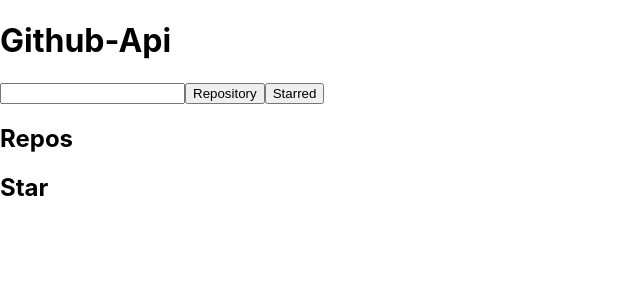
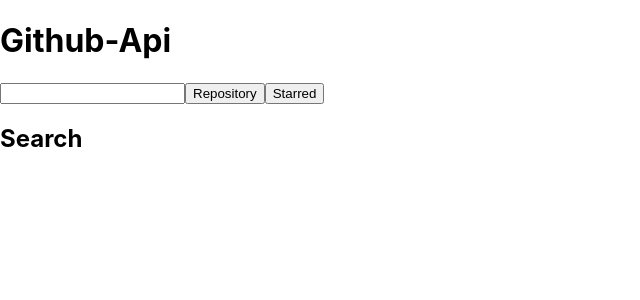
Before and after one commit to TecFelipeDsMartins/github-api, a React (Create React App) app: page / in a window 1280 px wide. Shown: the top 300 px of the page, without its empty margins (0-640 px from the left). Built offline with nearby package versions, Linux system fonts and the light colour scheme.

Commit message:
added page folder and Router

```diff
--- a/package.json
+++ b/package.json
@@ -8,6 +8,7 @@
     "@testing-library/user-event": "^12.8.3",
     "react": "^17.0.2",
     "react-dom": "^17.0.2",
+    "react-router-dom": "^5.3.0",
     "react-scripts": "4.0.3",
     "web-vitals": "^1.1.2"
   },
--- a/src/App.js
+++ b/src/App.js
@@ -1,4 +1,4 @@
-import Home from './components/Home'
+import Home from './page/Home'
 
 function App() {
   return (
--- a/src/components/Home.js
+++ /dev/null
@@ -1,36 +0,0 @@
-import { useState } from 'react'
-import Navbar from './Navbar'
-import Repos from './Repos'
-import Star from './Star'
-
-
-const Home = () => {
-  const [ search, setSearch ] = useState('Ele Salva')
-  const [ dataRepos, setDataRepos ] = useState('Repos')
-  const [ dataStar, setDataStar ] = useState('Star')
-
-  const handleSubmitRepos = (e) => {
-    e.preventDefault()
-    setDataRepos('Obrigado')
-  }
-
-  const handleSubmitStar = (e) => {
-    e.preventDefault()
-    setDataStar('Jesus')
-  }
-
-
-  return (
-    <>
-      <h1>Github-Api</h1>
-      <Navbar search={search}
-              setSearch={setSearch}
-              handleSubmitRepos={handleSubmitRepos}
-              handleSubmitStar={handleSubmitStar} />
-      <Repos dataRepos={dataRepos}/>
-      <Star dataStar={dataStar}/>
-    </>
-   );
-}
-
-export default Home;
--- /dev/null
+++ b/src/page/Home.js
@@ -0,0 +1,50 @@
+import { useState } from 'react'
+import {BrowserRouter as Router, Route, link, Switch } from 'react-router-dom'
+import Navbar from '../components/Navbar'
+import Repos from './Repos'
+import Star from './Star'
+import Search from './Search'
+
+
+const Home = () => {
+  const [ search, setSearch ] = useState('Ele Salva')
+  const [ dataRepos, setDataRepos ] = useState('Repos')
+  const [ dataStar, setDataStar ] = useState('Star')
+
+
+  const handleSubmitRepos = (e) => {
+    e.preventDefault()
+    setDataRepos(search)
+  }
+
+  const handleSubmitStar = (e) => {
+    e.preventDefault()
+    setDataStar(search)
+  }
+
+
+  return (
+    <>
+      <Router>
+        <h1>Github-Api</h1>
+        <Navbar search={search}
+                setSearch={setSearch}
+                handleSubmitRepos={handleSubmitRepos}
+                handleSubmitStar={handleSubmitStar} />
+        <Switch>
+          <Route exact path="/">
+            <Search />
+          </Route>
+          <Route path="/repos">
+            <Repos dataRepos={dataRepos}/>
+          </Route>
+          <Route path="/star">
+            <Star dataStar={dataStar}/>
+          </Route>
+        </Switch>
+      </Router>
+    </>
+   );
+}
+
+export default Home;
--- a/src/components/Repos.js
+++ b/src/page/Repos.js
@@ -1,4 +1,5 @@
 const Repos = ({search, dataRepos}) => {
+
   return (
     <>
       <h2>{dataRepos}</h2>
--- /dev/null
+++ b/src/page/Search.js
@@ -0,0 +1,7 @@
+const Search = () => {
+  return (
+    <h2>Search</h2>
+   );
+}
+
+export default Search;
```
Also changed, not shown: src/components/Navbar.js (+4 -4 lines), src/page/Star.js (renamed from src/components/Star.js), 1 other file (tests, documents, lock files or other folders).
